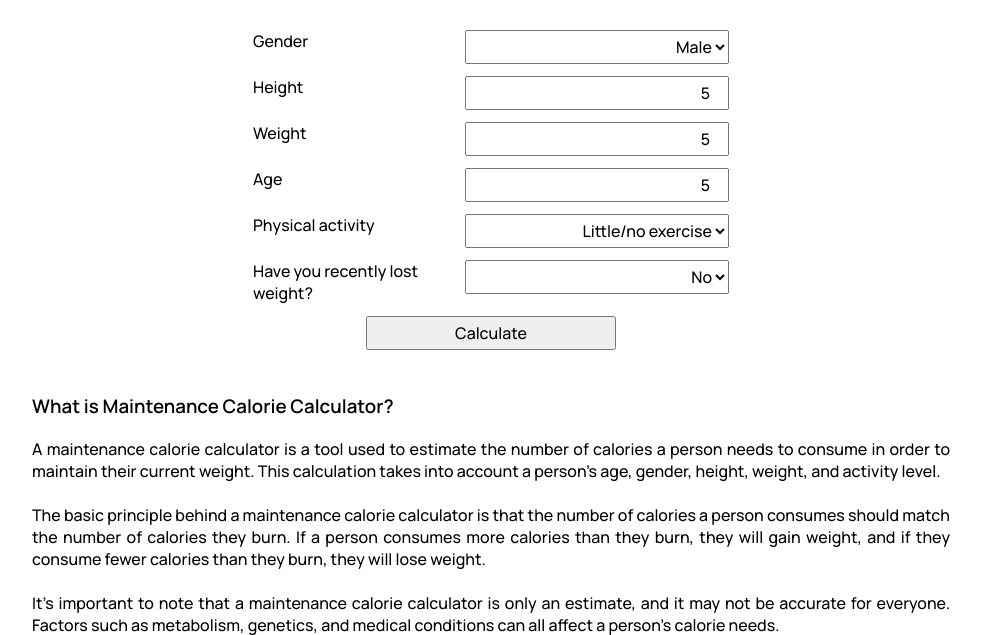
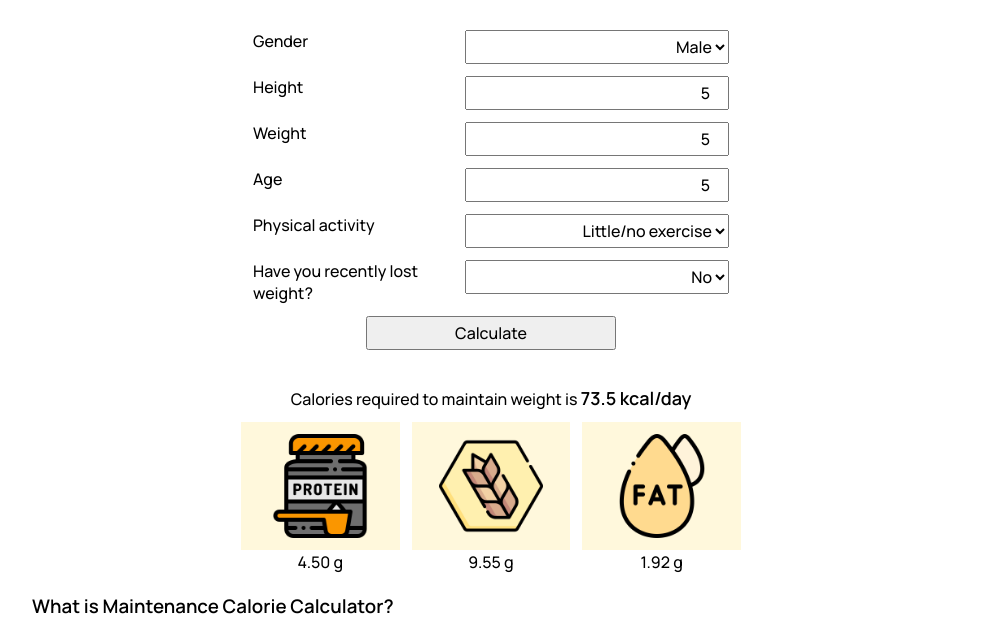
Before and after one commit to jenishngl/calorie-calculator, a website: page src/index.html in a window 1280 px wide. Both pictures are taken after typing "5", "5", "5" into the empty fields and a click on the button "Calculate". Shown: the part 99-734 px from the top of the page, without its empty margins (149-1130 px from the left). Drawn offline with Linux system fonts and the light colour scheme.

Commit message:
fixed calculator not working

```diff
--- a/src/index.html
+++ b/src/index.html
@@ -141,8 +141,8 @@
     <footer>
         <small>Designed with 💖 by <a href="https://twitter.com/Rinish2">Rinish</a> & <a href="https://twitter.com/jenishngl">Jenish</a> in Nagercoil</small>
     </footer>
-    <script type="module" src="script.js"></script>
-    <script>
+    <script src="script.js"></script>
+    <script type="module">
         import { initializeApp } from 'https://www.gstatic.com/firebasejs/9.19.1/firebase-app.js'
         import { getAnalytics, logEvent } from 'https://www.gstatic.com/firebasejs/9.19.1/firebase-analytics.js'
 
--- a/src/script.js
+++ b/src/script.js
@@ -1,5 +1,10 @@
 const form = document.getElementById("calculator-form");
 
+
+form.addEventListener("submit", (e) =>{
+    e.preventDefault();
+    const results = document.getElementById("results")
+    results.classList.remove("invisible")
     const gender = document.getElementById("gender")
     const height = document.getElementById("height")
     const weight = document.getElementById("weight")
@@ -10,10 +15,10 @@ const calories = document.getElementById("calories")
     const protein = document.getElementById("protein")
     const carbs = document.getElementById("carbs")
     const fat = document.getElementById("fat")
-const results = document.getElementById("results")
 
-form.addEventListener("submit", (e) =>{
-    e.preventDefault();
+    let bmr = 0
+    let calorie_val = 0
+
     // console.log(gender.value, height.value, weight.value, age.value, activity.value, lost_weight.value)
     if (gender.value === "M"){
         bmr = 10 * parseFloat(weight.value) + 6.25 * parseFloat(height.value) - 5 * parseFloat(age.value) + 5
@@ -25,7 +30,6 @@ form.addEventListener("submit", (e) =>{
     protein.textContent = ((calorie_val * 24.5) / (100 * 4)).toFixed(2) + " g"
     carbs.textContent = ((calorie_val * 52) / (100 * 4)).toFixed(2) + " g"
     fat.textContent = ((calorie_val * 23.5) / (100 * 9)).toFixed(2) + " g"
-    results.classList.remove("invisible")
 })
 
 if ('serviceWorker' in navigator){
```
Lines whose indentation alone changed are shown as unchanged.
